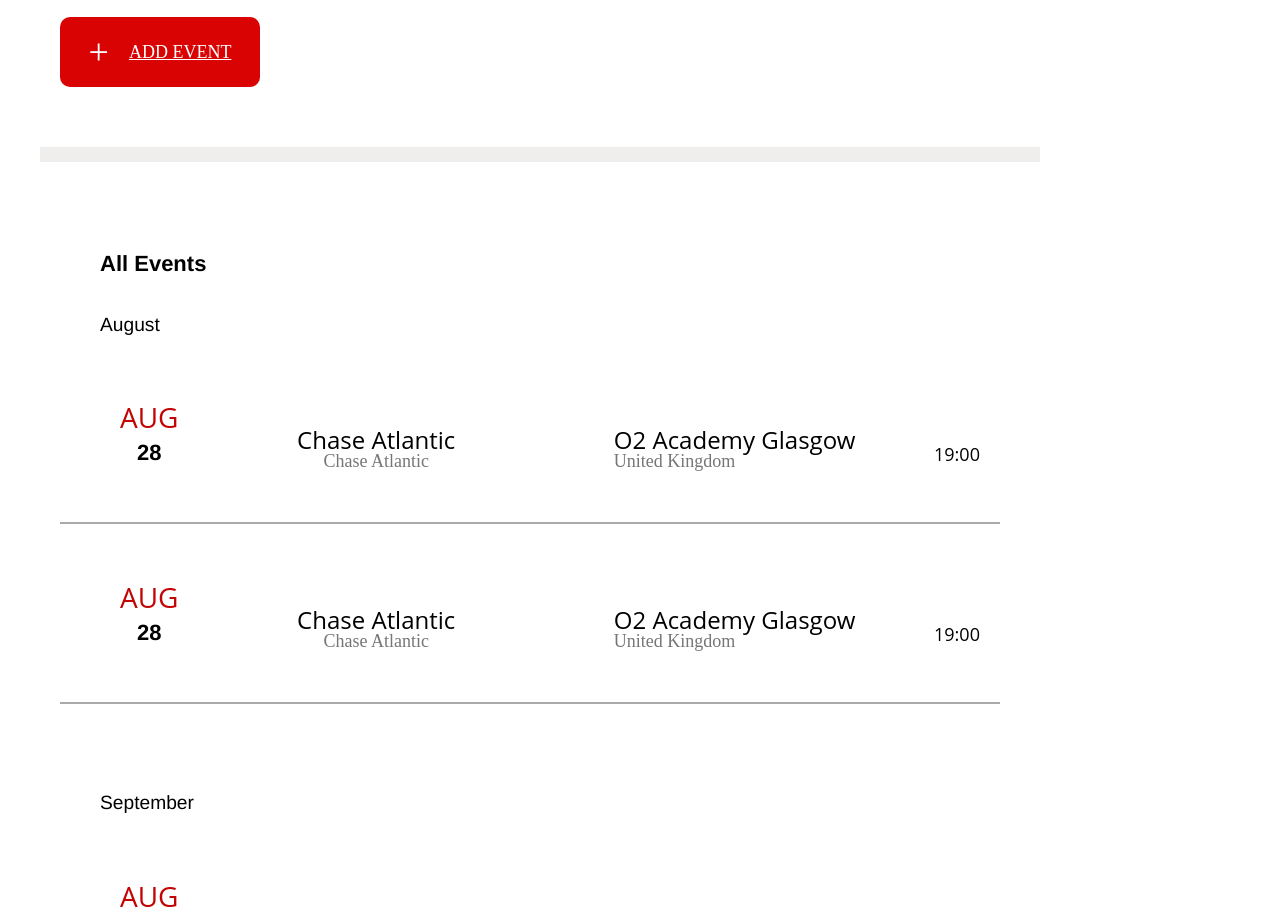
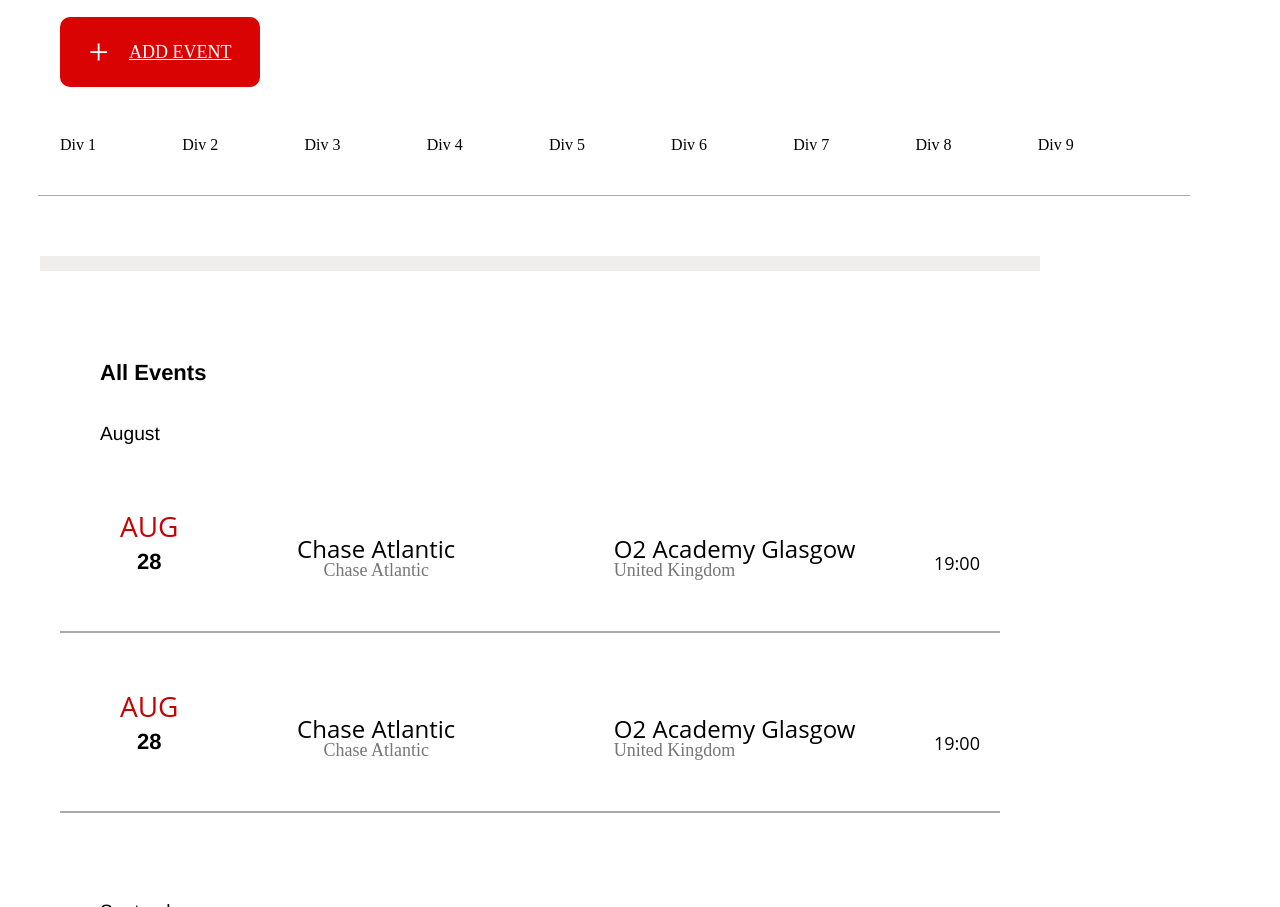
Before and after one commit to lizziegogishvili777/final-project-LiziGogishvili, a plain HTML site: page pages/turs.html in a window 1280 px wide. Shown: the part 1043-1950 px from the top of the page. Drawn offline with Linux system fonts and the light colour scheme; a web font is replaced by a local one.

Commit message:
add section page 3

```diff
--- a/pages/turs.html
+++ b/pages/turs.html
@@ -91,7 +91,18 @@ hamburgerMenu.addEventListener('click', () => {
     }
 </script>
 
-
+<div class="s-0">
+    <div class="box">Div 1</div>
+    <div class="box">Div 2</div>
+    <div class="box">Div 3</div>
+    <div class="box">Div 4</div>
+    <div class="box">Div 5</div>
+    <div class="box">Div 6</div>
+    <div class="box">Div 7</div>
+    <div class="box">Div 8</div>
+    <div class="box">Div 9</div>
+</div>
+<hr class="line3">
 
  <div class="container15">
 
@@ -256,7 +267,7 @@ hamburgerMenu.addEventListener('click', () => {
 
 
         <div id="content" style="height: 1000px;">
-            <!-- Your content here -->
+
         </div>
 
 
--- a/sass/_style2.scss
+++ b/sass/_style2.scss
@@ -40,6 +40,41 @@
     cursor: pointer;
     margin-left: 20px;
 }
+
+//*
+
+.s-0 {
+    display: flex;
+    justify-content: space-between;
+    padding: 20px;
+   max-width: 1100px;
+   width: 100%;
+   height: 40px;
+    margin-top: 20px;
+    margin-left: 30px;
+
+
+}
+
+
+.box {
+
+    width: calc(100% / 9 - 10px);
+    padding: 10px;
+    text-align: center;
+    display: flex;
+}
+
+.line3 {
+
+    border: none;
+    border-top: 1px solid #aaa;
+    width: 90%;
+    max-width: 1300px;
+    margin-right: 90px;
+
+}
+
 
 
 //*
@@ -111,3 +146,5 @@
     font-size: 18px;
     color: black;
 }
+
+//* registration *//
```
Also changed, not shown: css/global.css, 1 other file.
